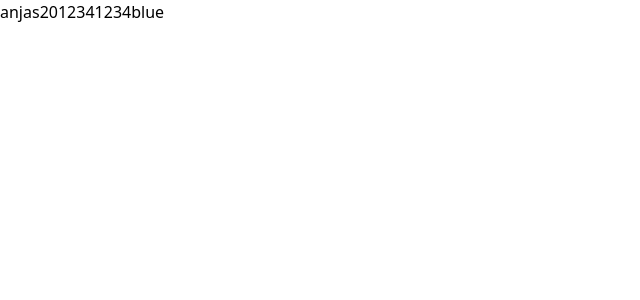
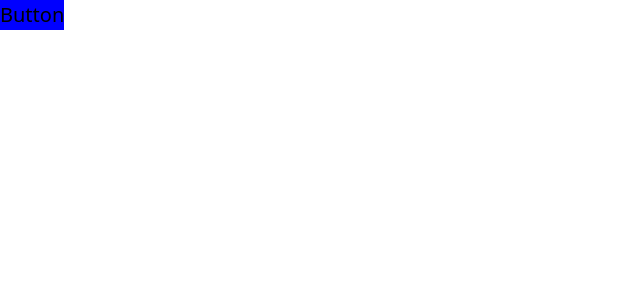
Before and after one commit to Anjasfedo/typescript-in-react, a React (Vite) app: page / in a window 1280 px wide. Shown: the top 300 px of the page, without its empty margins (0-640 px from the left). Built offline with nearby package versions, Linux system fonts and the light colour scheme.

Commit message:
Pass Object Props

```diff
--- a/src/App.tsx
+++ b/src/App.tsx
@@ -1,14 +1,15 @@
-import Button from "./components/Button.tsx";
+import Button from "./components/Button_style.tsx";
 
 function App() {
   return (
     <>
       <Button
-        fontSize={20}
-        title="anjas"
-        textColor="blue"
-        padding={[1, 2, 3, 4]}
-        margin={[1, 2, 3, 4]}
+        style={{
+          backgroundColor: "blue",
+          fontSize: 20,
+          textColor: "green",
+          pillShape: true,
+        }}
       />
     </>
   );
--- /dev/null
+++ b/src/components/Button_style.tsx
@@ -0,0 +1,22 @@
+// const ExampleComponent: React.FC<> = () => {
+//   //
+// }
+
+type Colors = "red" | "green" | "blue";
+
+type ButtonProps = {
+  style: {
+    backgroundColor: Colors;
+    fontSize: number;
+    pillShape?: boolean;
+    textColor: Colors;
+  };
+};
+
+export default function Button({style}: ButtonProps) {
+  return (
+    <button style={style}>
+      Button
+    </button>
+  );
+}
```
Also changed, not shown: src/components/Button_types.tsx (added, +11 -0 lines), src/components/Button_props.tsx (renamed from src/components/Button.tsx).
